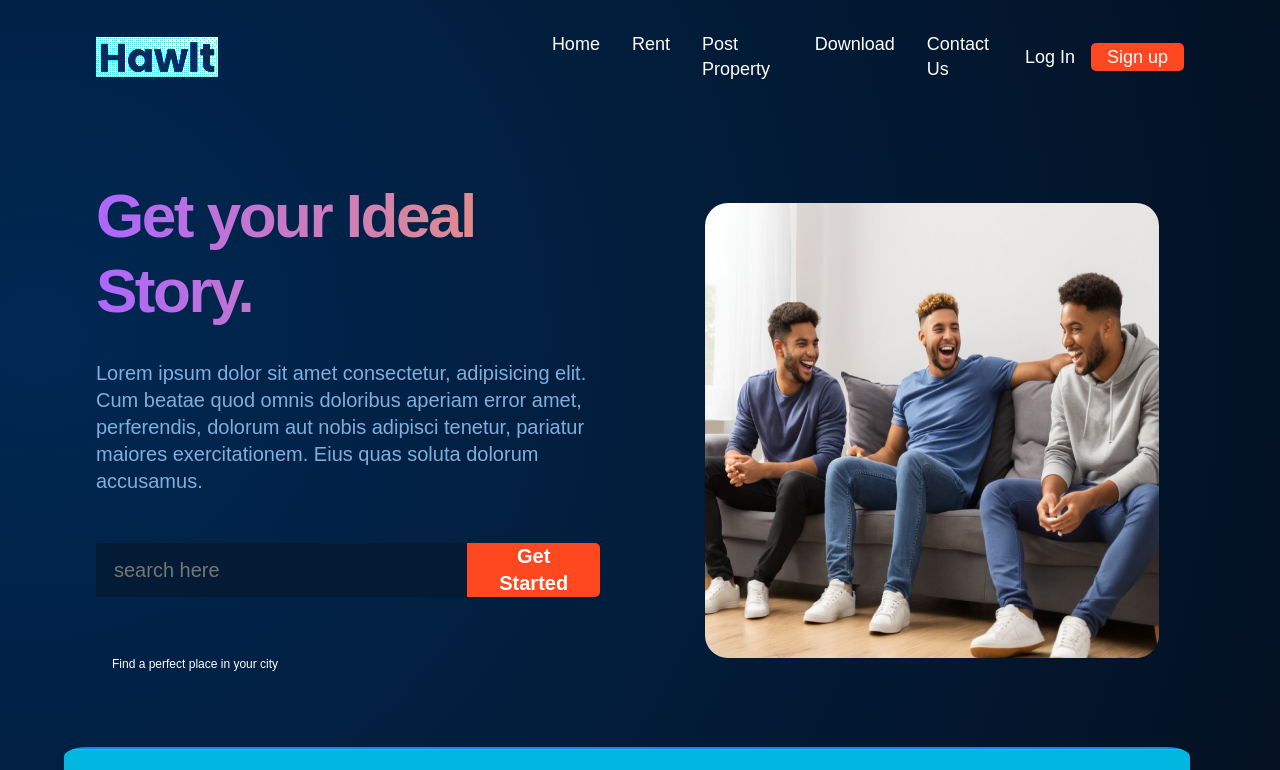
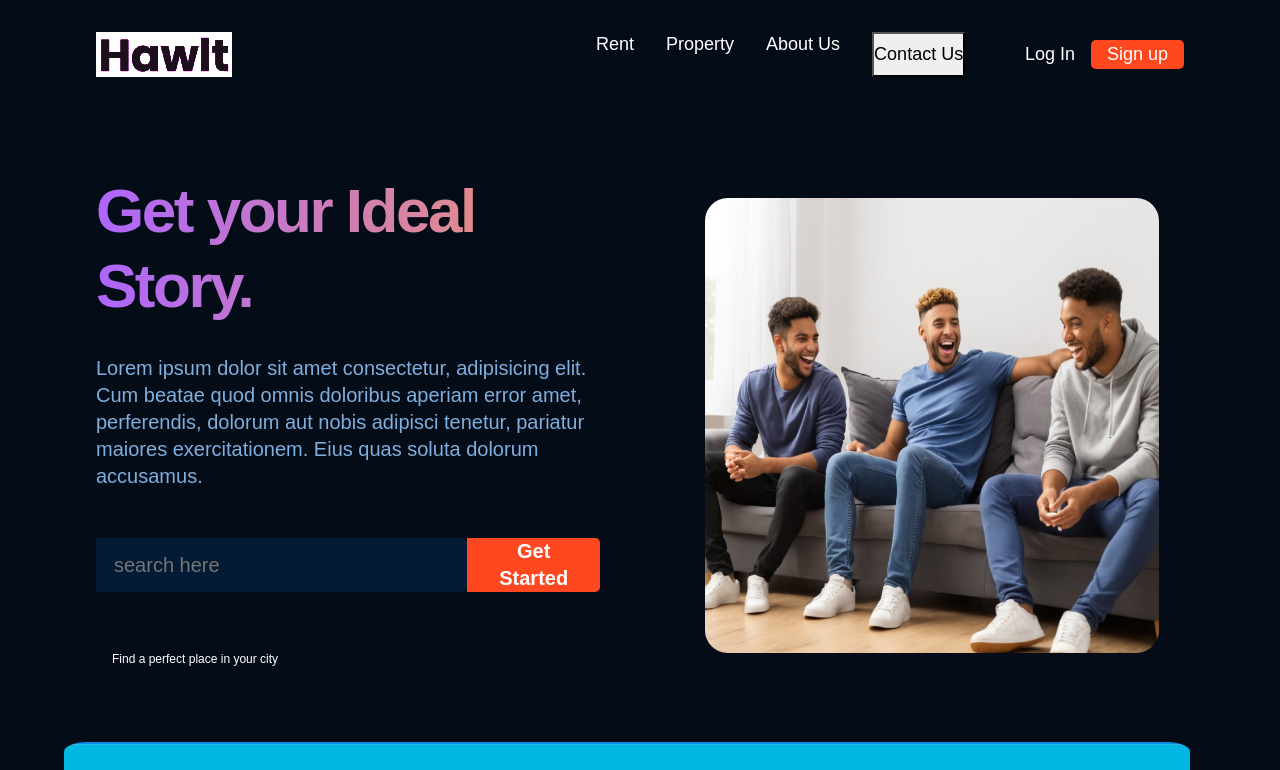
Before and after one commit to Poushik11/hawlt_internship, a React (Create React App) app: page / in a window 1280 px wide. Shown: the top 770 px of the page. Built offline with nearby package versions, Linux system fonts and the light colour scheme.

Commit message:
Integrated Router Dom

```diff
--- a/package.json
+++ b/package.json
@@ -13,7 +13,7 @@
     "react": "^18.3.1",
     "react-bootstrap": "^2.10.3",
     "react-dom": "^18.3.1",
-    "react-router-dom": "^6.23.1",
+    "react-router-dom": "^6.24.0",
     "react-scripts": "5.0.1",
     "react-slick": "^0.30.2",
     "slick-carousel": "^1.8.1",
--- a/src/App.js
+++ b/src/App.js
@@ -4,10 +4,8 @@ import "./App.css";
 // import { Footer, Header } from "./containers";
 import Footer from "./components/Footer/Footer";
 import Navbar from "./components/Navbar/Navbar";
-import Header from "./components/Header/Header";
-import About from "./components/About/About";
-import Hawlt from "./components/Hawlt/Hawlt";
-import Carousel from "./components/Carousel/Carousel";
+
+import { Outlet } from "react-router-dom";
 
 // const items = [
 //   "First text item",
@@ -19,13 +17,8 @@ import Carousel from "./components/Carousel/Carousel";
 const App = () => {
   return (
     <div className="App">
-      <div className="gradient__bg">
-        <Navbar />
-        <Header />
-      </div>
-      <About />
-      <Hawlt />
-      <Carousel />
+      <Navbar />
+      <Outlet />
       <Footer />
     </div>
   );
--- a/src/components/CategoryTable/CategoryTable.css
+++ b/src/components/CategoryTable/CategoryTable.css
@@ -2,6 +2,7 @@
   font-family: Arial, sans-serif;
   /* border: 2px solid green; */
   border-top: none;
+  color: white
 }
 
 .category-header {
--- /dev/null
+++ b/src/components/Contact/Modal.css
@@ -0,0 +1,28 @@
+/* Modal.css */
+.modal {
+    position: fixed;
+    top: 0;
+    left: 0;
+    width: 100%;
+    height: 100%;
+    background: rgba(0, 0, 0, 0.6);
+    display: flex;
+    justify-content: center;
+    align-items: center;
+    z-index: 1000;
+}
+
+.modal-content {
+    background: white;
+    padding: 20px;
+    border-radius: 5px;
+    position: relative;
+}
+
+.close-button {
+    position: absolute;
+    top: 10px;
+    right: 10px;
+    font-size: 18px;
+    cursor: pointer;
+}
--- /dev/null
+++ b/src/components/Contact/Modal.jsx
@@ -0,0 +1,19 @@
+import React from "react";
+import "./Modal.css";
+
+const Modal = ({ show, onClose, children }) => {
+  if (!show) return null;
+
+  return (
+    <div className="modal">
+      <div className="modal-content">
+        <span className="close-button" onClick={onClose}>
+          &times;
+        </span>
+        {children}
+      </div>
+    </div>
+  );
+};
+
+export default Modal;
--- a/src/components/Navbar/Navbar.jsx
+++ b/src/components/Navbar/Navbar.jsx
@@ -1,40 +1,73 @@
+// Navbar.js
 import React, { useState } from "react";
 import { RiMenu3Line, RiCloseLine } from "react-icons/ri";
 import logo from "../../Assets/logo.png";
 import "./Navbar.css";
+import { Link, NavLink } from "react-router-dom";
+import Modal from "../Contact/Modal"; // Ensure correct path to Modal
 
 // BEM --> Block Element Modifier
-const Menu = () => (
+const Menu = ({ onContactClick }) => (
   <>
     <p>
-      <a href="#home">Home</a>
+      <NavLink
+        to="rent"
+        className={({ isActive }) =>
+          `block py-2 pr-4 pl-3 duration-200 ${
+            isActive ? "text-orange-700" : "text-gray-700"
+          } border-b border-gray-100 hover:bg-gray-50 lg:hover:bg-transparent lg:border-0 hover:text-orange-700 lg:p-0`
+        }
+      >
+        Rent
+      </NavLink>
     </p>
     <p>
-      <a href="#Rent">Rent</a>
+      <NavLink
+        to="#Property"
+        className={({ isActive }) =>
+          `block py-2 pr-4 pl-3 duration-200 ${
+            isActive ? "text-orange-700" : "text-gray-700"
+          } border-b border-gray-100 hover:bg-gray-50 lg:hover:bg-transparent lg:border-0 hover:text-orange-700 lg:p-0`
+        }
+      >
+        Property
+      </NavLink>
     </p>
     <p>
-      <a href="#possibility">Post Property</a>
+      <NavLink
+        to="#About-Us"
+        className={({ isActive }) =>
+          `block py-2 pr-4 pl-3 duration-200 ${
+            isActive ? "text-orange-700" : "text-gray-700"
+          } border-b border-gray-100 hover:bg-gray-50 lg:hover:bg-transparent lg:border-0 hover:text-orange-700 lg:p-0`
+        }
+      >
+        About Us
+      </NavLink>
     </p>
     <p>
-      <a href="#features">Download</a>
-    </p>
-    <p>
-      <a href="#blog">Contact Us</a>
+      <button
+        className="block py-2 pr-4 pl-3 text-gray-700 border-b border-gray-100 hover:bg-gray-50 lg:hover:bg-transparent lg:border-0 hover:text-orange-700 lg:p-0"
+        onClick={onContactClick}
+      >
+        Contact Us
+      </button>
     </p>
   </>
 );
 
 const Navbar = () => {
   const [toggleMenu, setToggleMenu] = useState(false);
+  const [showModal, setShowModal] = useState(false);
 
   return (
     <div className="nav__navbar">
       <div className="nav__navbar-links">
-        <div className="main_logo">
+        <Link className="main_logo" to="/">
           <img src={logo} alt="logo" />
-        </div>
+        </Link>
         <div className="nav__navbar-links_container">
-          <Menu />
+          <Menu onContactClick={() => setShowModal(true)} />
         </div>
       </div>
       <div className="nav__navbar-sign">
@@ -58,7 +91,7 @@ const Navbar = () => {
         {toggleMenu && (
           <div className="nav__navbar-menu_container scale-up-center">
             <div className="nav__navbar-menu_container-links">
-              <Menu />
+              <Menu onContactClick={() => setShowModal(true)} />
               <div className="nav__navbar-menu_container-links-sign">
                 <p>Sign in</p>
                 <button type="button">Sign up</button>
@@ -67,6 +100,25 @@ const Navbar = () => {
           </div>
         )}
       </div>
+
+      <Modal show={showModal} onClose={() => setShowModal(false)}>
+        <h2>Contact Us</h2>
+        <form>
+          <label>
+            Name:
+            <input type="text" name="name" />
+          </label>
+          <label>
+            Email:
+            <input type="email" name="email" />
+          </label>
+          <label>
+            Message:
+            <textarea name="message"></textarea>
+          </label>
+          <button type="submit">Submit</button>
+        </form>
+      </Modal>
     </div>
   );
 };
--- a/src/index.js
+++ b/src/index.js
@@ -4,10 +4,29 @@ import "mdb-react-ui-kit/dist/css/mdb.min.css";
 import "@fortawesome/fontawesome-free/css/all.min.css";
 
 import App from "./App";
+import Home from "./pages/Home";
+import {
+  Route,
+  RouterProvider,
+  createBrowserRouter,
+  createRoutesFromElements,
+} from "react-router-dom";
+
+const router = createBrowserRouter(
+  createRoutesFromElements(
+    <Route path="/" element={<App />}>
+      <Route path="" element={<Home />} />
+      <Route path="rent" element={<Home />} />
+      <Route path="sign-in" element={<Home />} />
+      <Route path="register" element={<Home />} />
+      <Route path="about-us" element={<Home />} />
+    </Route>
+  )
+);
 
 const root = ReactDOM.createRoot(document.getElementById("root"));
 root.render(
   <React.StrictMode>
-    <App />
+    <RouterProvider router={router} />
   </React.StrictMode>
 );
```
Also changed, not shown: src/pages/Home.jsx (+8 -66 lines), 1 other file (tests, documents, lock files or other folders).
